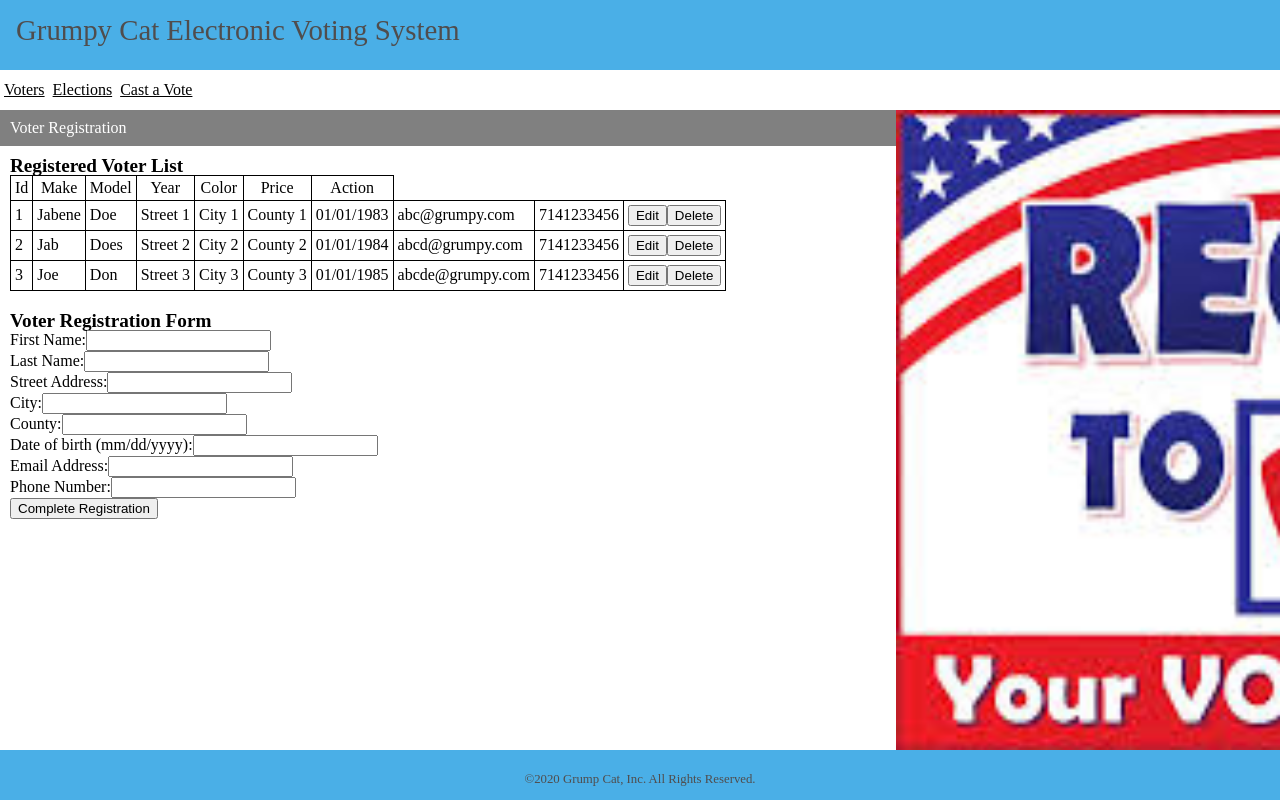
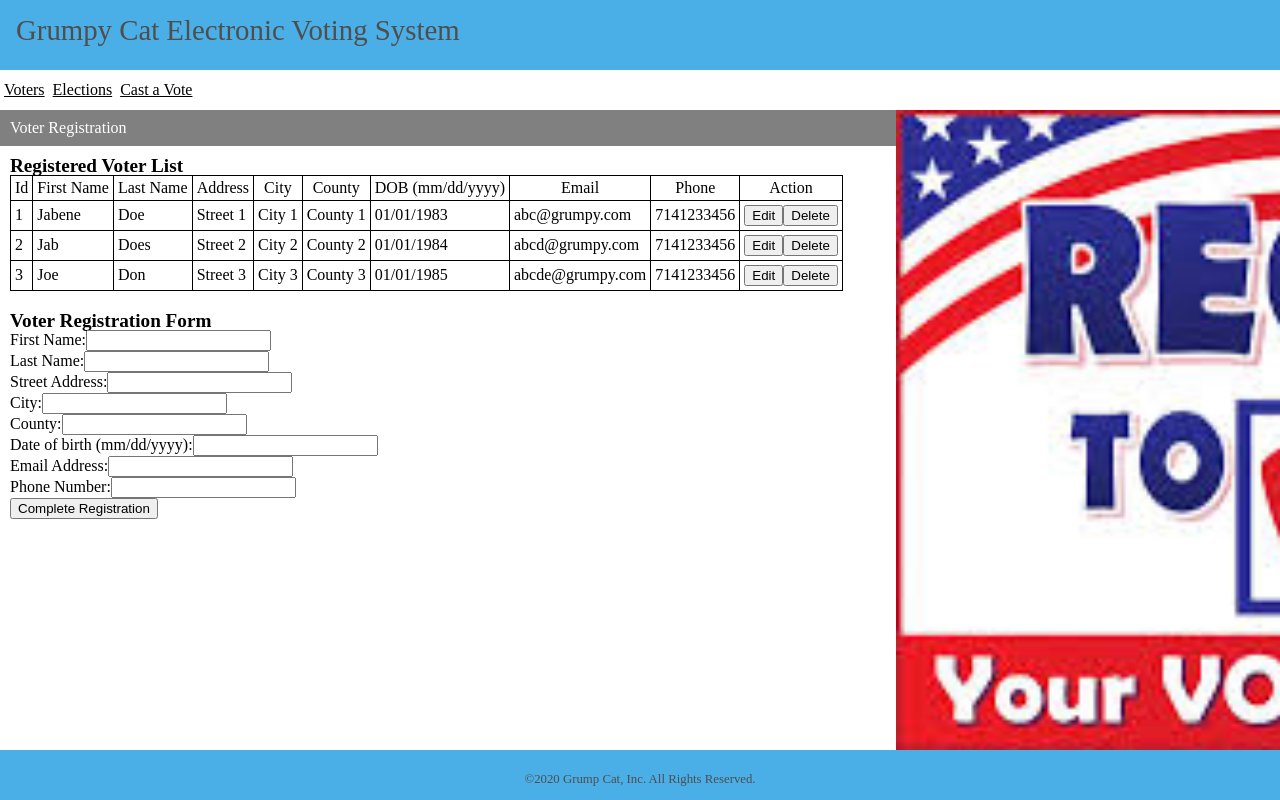
Before and after one commit to ryee98/grumpy-kitten, a React (Create React App) app in the folder app/: page /voter_reg in a window 1280 px wide. Built offline with nearby package versions, Linux system fonts and the light colour scheme; data requests are answered from the project's data file.

Commit message:
fix voter table header

```diff
--- a/app/src/components/voter-reg/VoterTable.js
+++ b/app/src/components/voter-reg/VoterTable.js
@@ -16,11 +16,14 @@ export const VoterTable = (
       <thead>
         <tr>
           <HeaderCell>Id</HeaderCell>
-          <HeaderCell>Make</HeaderCell>
-          <HeaderCell>Model</HeaderCell>
-          <HeaderCell>Year</HeaderCell>
-          <HeaderCell>Color</HeaderCell>
-          <HeaderCell>Price</HeaderCell>
+          <HeaderCell>First Name</HeaderCell>
+          <HeaderCell>Last Name</HeaderCell>
+          <HeaderCell>Address</HeaderCell>
+          <HeaderCell>City</HeaderCell>
+          <HeaderCell>County</HeaderCell>
+          <HeaderCell>DOB (mm/dd/yyyy)</HeaderCell>
+          <HeaderCell>Email</HeaderCell>
+          <HeaderCell>Phone</HeaderCell>
           <HeaderCell>Action</HeaderCell>
         </tr>
       </thead>
```
